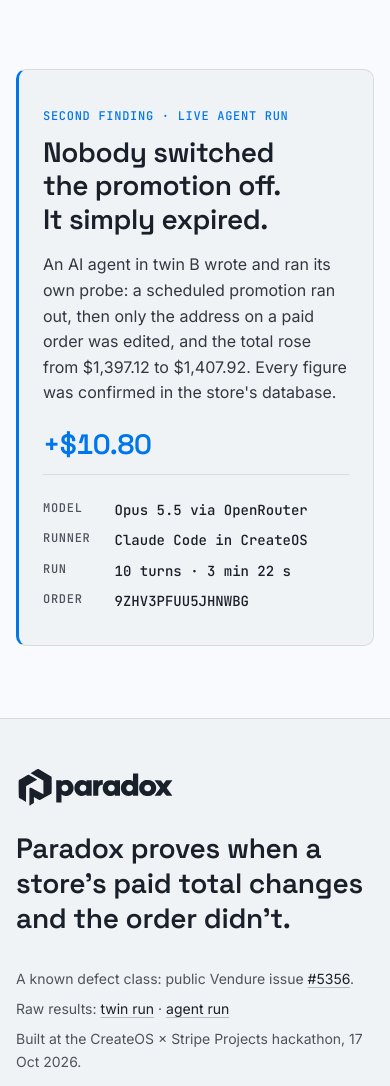
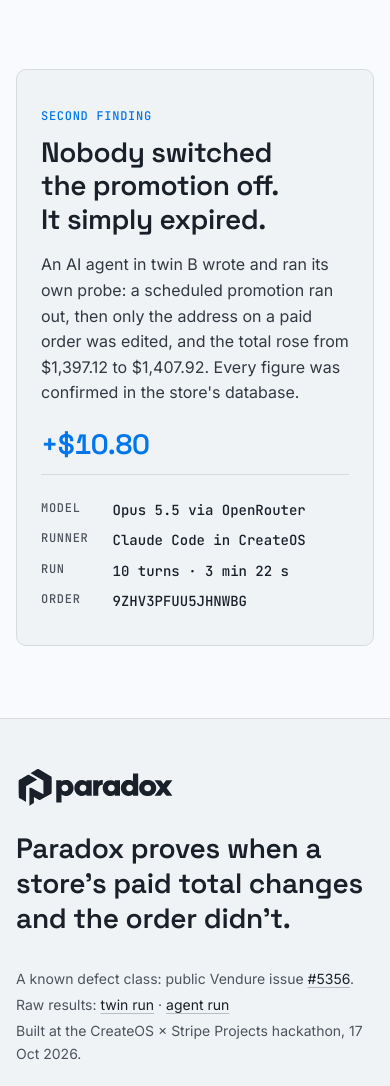
Before and after one commit to fexx301/paradox, a plain HTML site: page viewer/index.html in a window 390 px wide. Shown: the part 3374-4460 px from the top of the page. Drawn offline with Linux system fonts and the light colour scheme.

Commit message:
Viewer: mobile headline and eyebrow wrapping, simpler agent panel, tighter footer list

```diff
--- a/viewer/index.html
+++ b/viewer/index.html
@@ -50,7 +50,7 @@
 }
 *, *::before, *::after { box-sizing: border-box; }
 h2, .foot-statement { text-wrap: balance; }
-.headline span { display: block; }
+.headline span { display: block; text-wrap: balance; }
 p, li, dd { text-wrap: pretty; }
 html, body { overflow-x: clip; }
 body {
@@ -191,9 +191,10 @@
 
 /* Agent finding: secondary panel */
 .agent { padding-block: 0 var(--space-3xl); }
-.agent-panel { border: var(--rule); border-left: 3px solid var(--color-accent); border-radius: var(--radius-md); background: var(--color-paper-2); padding: var(--space-xl) var(--space-lg); display: grid; gap: var(--space-lg); }
+.agent-panel { border: var(--rule); border-radius: var(--radius-md); background: var(--color-paper-2); padding: var(--space-xl) var(--space-lg); display: grid; gap: var(--space-lg); }
 @media (min-width: 900px) { .agent-panel { grid-template-columns: minmax(0, 7fr) minmax(0, 5fr); gap: var(--space-2xl); padding: var(--space-2xl) var(--space-xl); } }
-.eyebrow-accent { color: var(--color-accent); }
+.eyebrow-accent { color: var(--color-accent); white-space: nowrap; }
+@media (max-width: 400px) { .eb-more { display: none; } }
 .agent h2 { font: 600 var(--text-2xl)/1.2 var(--font-display); letter-spacing: -0.015em; color: var(--color-ink); margin: var(--space-xs) 0 var(--space-md); max-width: 30ch; }
 .agent p { margin: 0; max-width: 54ch; }
 .agent .agent-fig { font: 600 var(--text-2xl)/1 var(--font-display); color: var(--color-accent); letter-spacing: -0.02em; font-variant-numeric: tabular-nums; margin: 0 0 var(--space-lg); padding-bottom: var(--space-md); border-bottom: var(--rule); }
@@ -205,7 +206,7 @@
 .foot-grid { display: grid; gap: var(--space-xl); }
 @media (min-width: 900px) { .foot-grid { grid-template-columns: minmax(0, 7fr) minmax(0, 5fr); } }
 .foot-statement { font: 600 var(--text-2xl)/1.25 var(--font-display); color: var(--color-ink); margin: 0; max-width: 34ch; letter-spacing: -0.01em; }
-.foot-notes { margin: 0; padding: 0; list-style: none; display: grid; gap: var(--space-xs); font-size: var(--text-sm); color: var(--color-muted); }
+.foot-notes { margin: 0; padding: 0; list-style: none; display: grid; gap: var(--space-2xs); align-content: start; font-size: var(--text-sm); color: var(--color-muted); }
 .foot-notes a { color: var(--color-ink); text-underline-offset: 3px; text-decoration-color: var(--color-rule-2); transition: text-decoration-color var(--dur-fast) var(--ease-out); }
 .foot-notes a:hover { text-decoration-color: var(--color-accent); }
 
@@ -308,7 +309,7 @@
     <div class="wrap">
       <div class="agent-panel">
         <div>
-          <span class="label eyebrow-accent">Second finding · live agent run</span>
+          <span class="label eyebrow-accent">Second finding<span class="eb-more"> · live agent run</span></span>
           <h2 id="agent-h">Nobody switched the promotion off. It simply expired.</h2>
           <p>An AI agent in twin B wrote and ran its own probe: a scheduled promotion ran out, then only the address on a paid order was edited, and the total rose from $1,397.12 to $1,407.92. Every figure was confirmed in the store's database.</p>
         </div>
```
